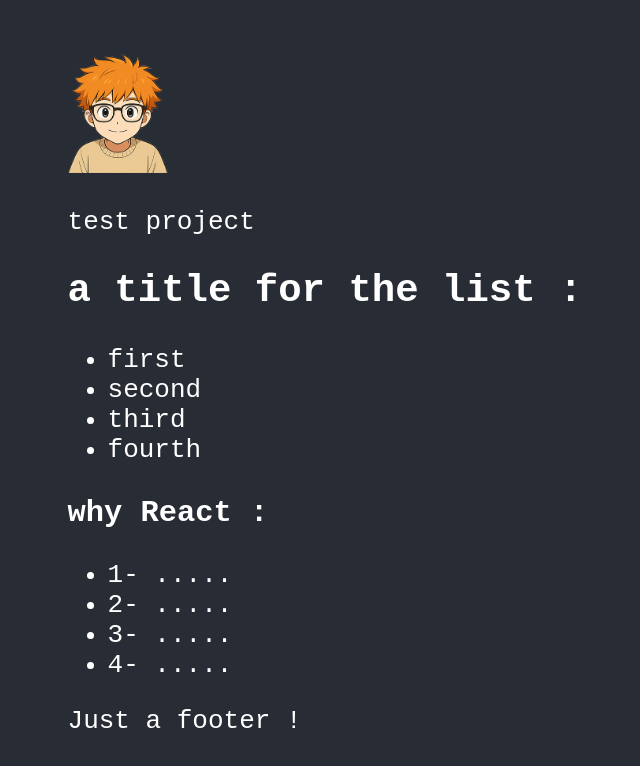
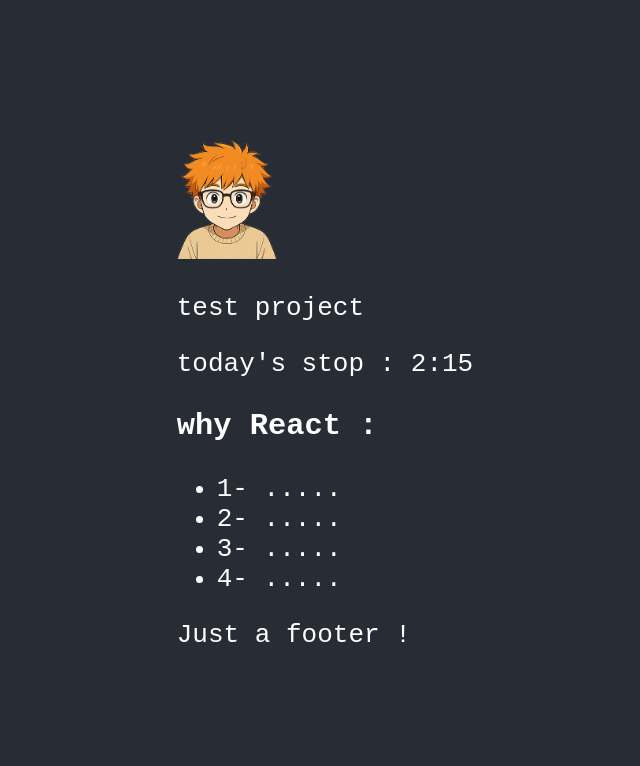
Before and after one commit to walid-amjahdi/Learning-React-, a React (Create React App) app: page / in a window 1280 px wide. Shown: the top 766 px of the page, without its empty margins (315-955 px from the left). Built offline with nearby package versions, Linux system fonts and the light colour scheme.

Commit message:
2:15 31/7

```diff
--- a/src/Components/Main.jsx
+++ b/src/Components/Main.jsx
@@ -2,13 +2,7 @@ export function Main()
 {
     return (
         <>
-        <h2>a title for the list :</h2>
-        <ul>
-            <li>first</li>
-            <li>second</li>
-            <li>third</li>
-            <li>fourth</li>
-        </ul>
+            <p>today's stop : 2:15</p>
         </>
     )
 }
```
